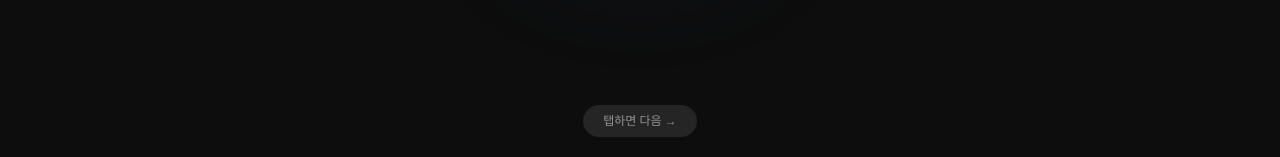
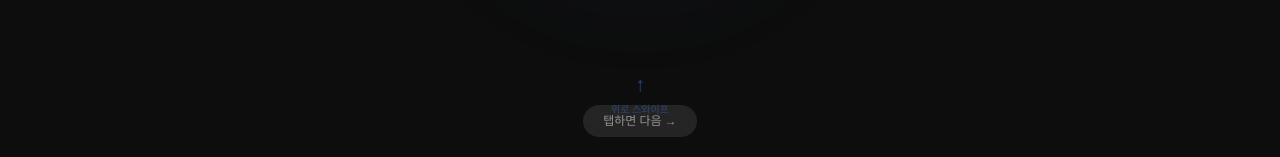
Before and after one commit to YDINP/learnsnap, a Next.js app: page /feed in a window 1280 px wide. Shown: the part 583-740 px from the top of the page. Built offline with nearby package versions, Linux system fonts and the light colour scheme.

Commit message:
fix: 세로 스와이프 힌트를 모든 스텝에서 표시 (isOutro 조건 제거)
Co-Authored-By: Claude Sonnet 4.6 <noreply@anthropic.com>

```diff
--- a/src/components/feed/FeedClient.tsx
+++ b/src/components/feed/FeedClient.tsx
@@ -442,9 +442,9 @@ export function FeedClient({ cards }: Props) {
         )}
       </AnimatePresence>
 
-      {/* ── outro 세로 스와이프 힌트 (다음 카드가 있을 때) ── */}
+      {/* ── 세로 스와이프 힌트 (어느 스텝에서나 표시) ── */}
       <AnimatePresence>
-        {isOutro && !isLastCard && showProgressHint && (
+        {!isLastCard && showProgressHint && (
           <motion.div
             initial={{ opacity: 0, y: 8 }}
             animate={{ opacity: 1, y: 0 }}
```
